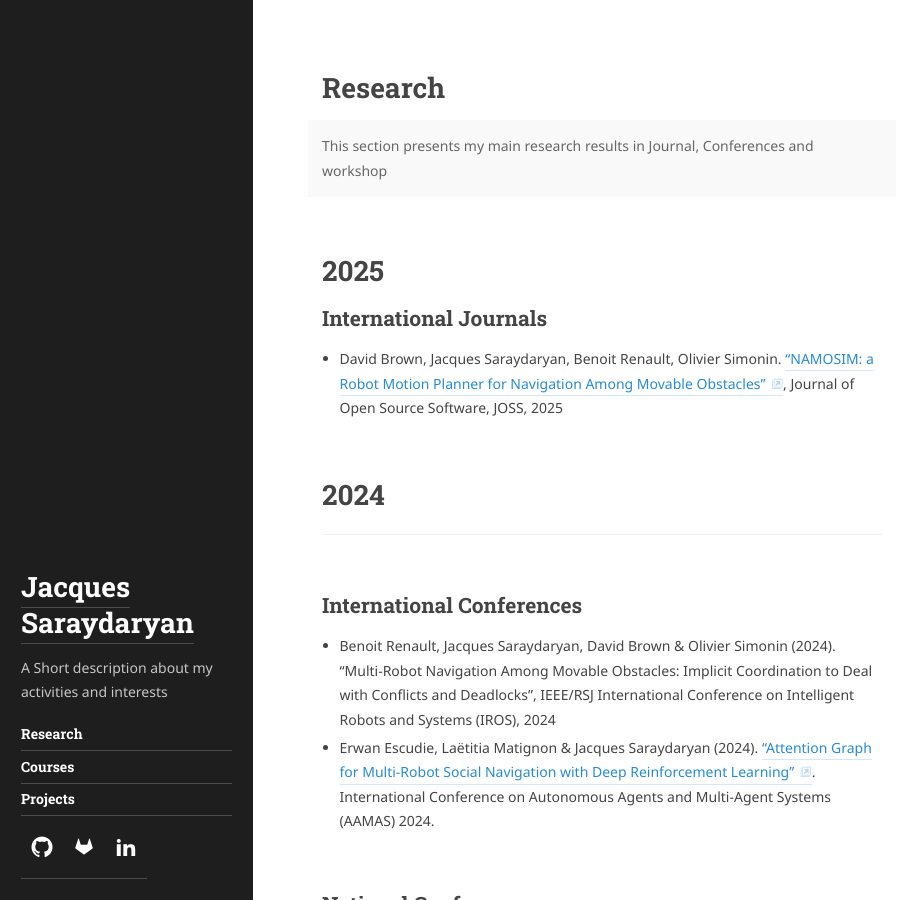
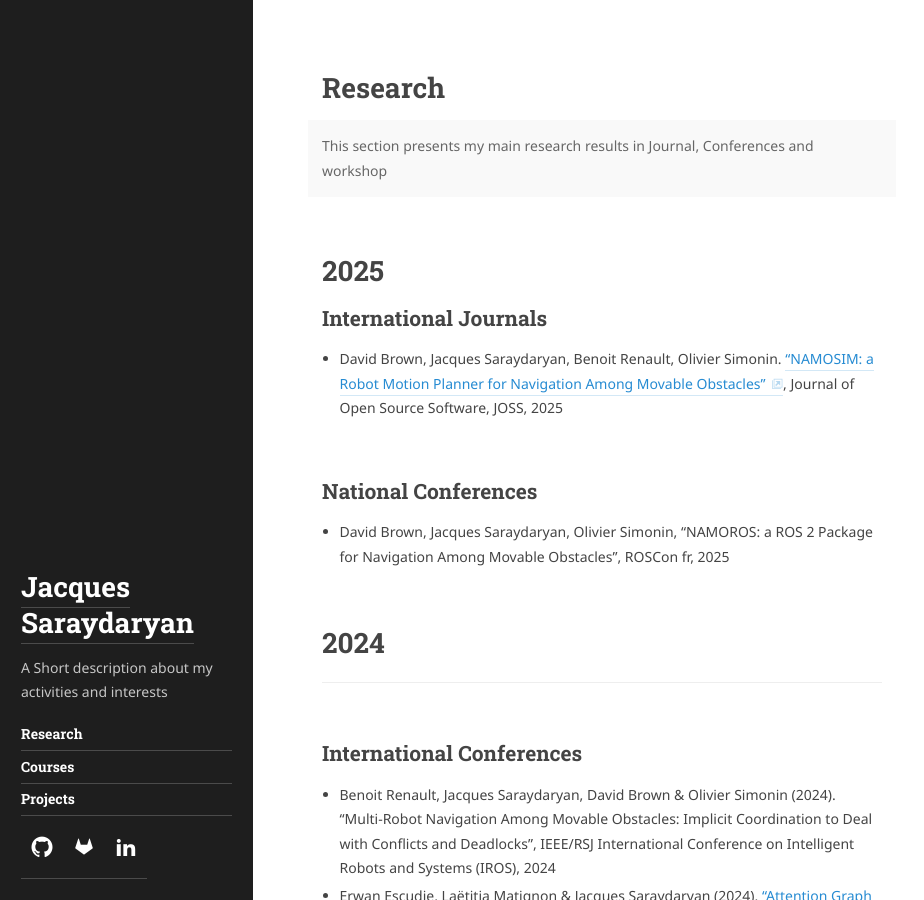
Before and after one commit to jacques-saraydaryan/jacques-saraydaryan.github.io, a Jekyll site: the page built from menus_pages/researchPage.md, in a window 1280 px wide and 900 px high. Shown: the whole window, without its empty margins (0-924 px from the left). Built offline with Jekyll 4.4.1, drawn with Linux system fonts in a browser that asks for light colours; some web fonts are replaced.

Commit message:
add roscon fr ref

```diff
--- a/menus_pages/researchPage.md
+++ b/menus_pages/researchPage.md
@@ -24,6 +24,10 @@ accent_image:
 # 2025
 ## International Journals
 - David Brown, Jacques Saraydaryan, Benoit Renault, Olivier Simonin. ["NAMOSIM: a Robot Motion Planner for Navigation Among Movable Obstacles"](https://joss.theoj.org/papers/10.21105/joss.08816), Journal of Open Source Software, JOSS, 2025
+
+## National Conferences
+
+- David Brown, Jacques Saraydaryan, Olivier Simonin, "NAMOROS: a ROS 2 Package for Navigation Among Movable Obstacles", ROSCon fr, 2025
 
 # 2024
 ***
```
